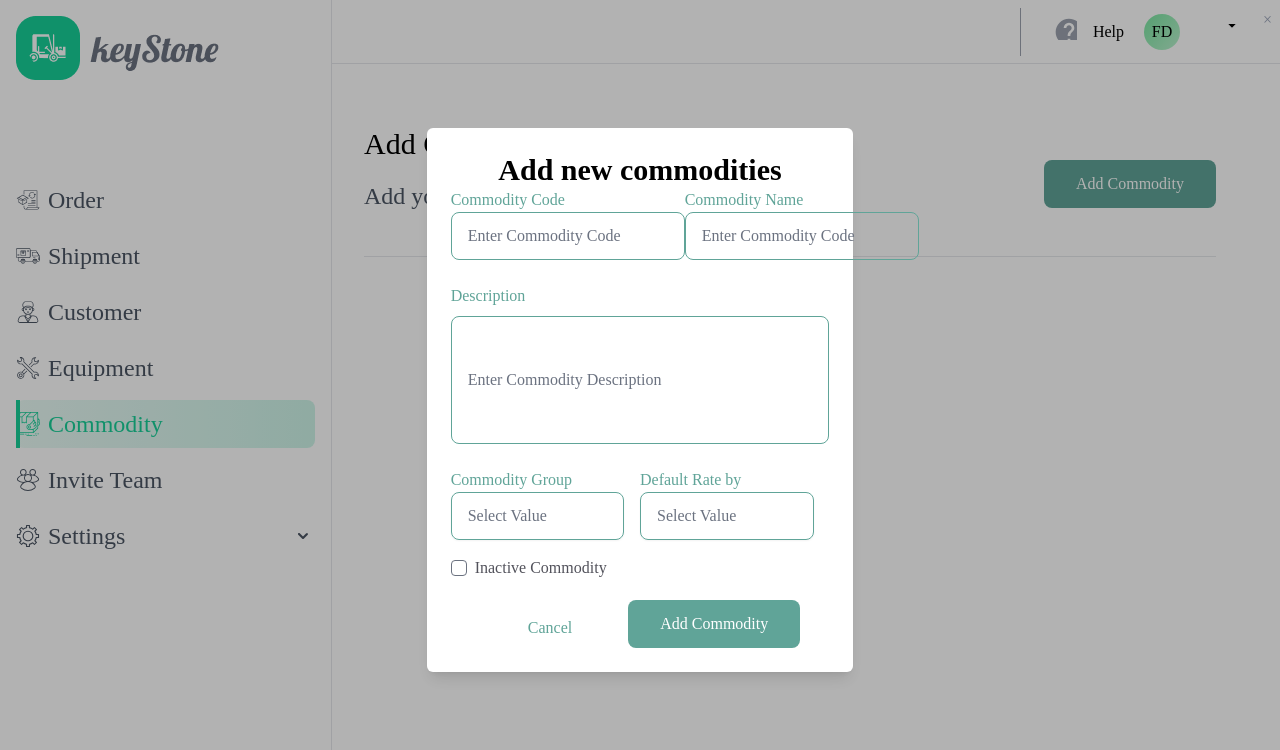
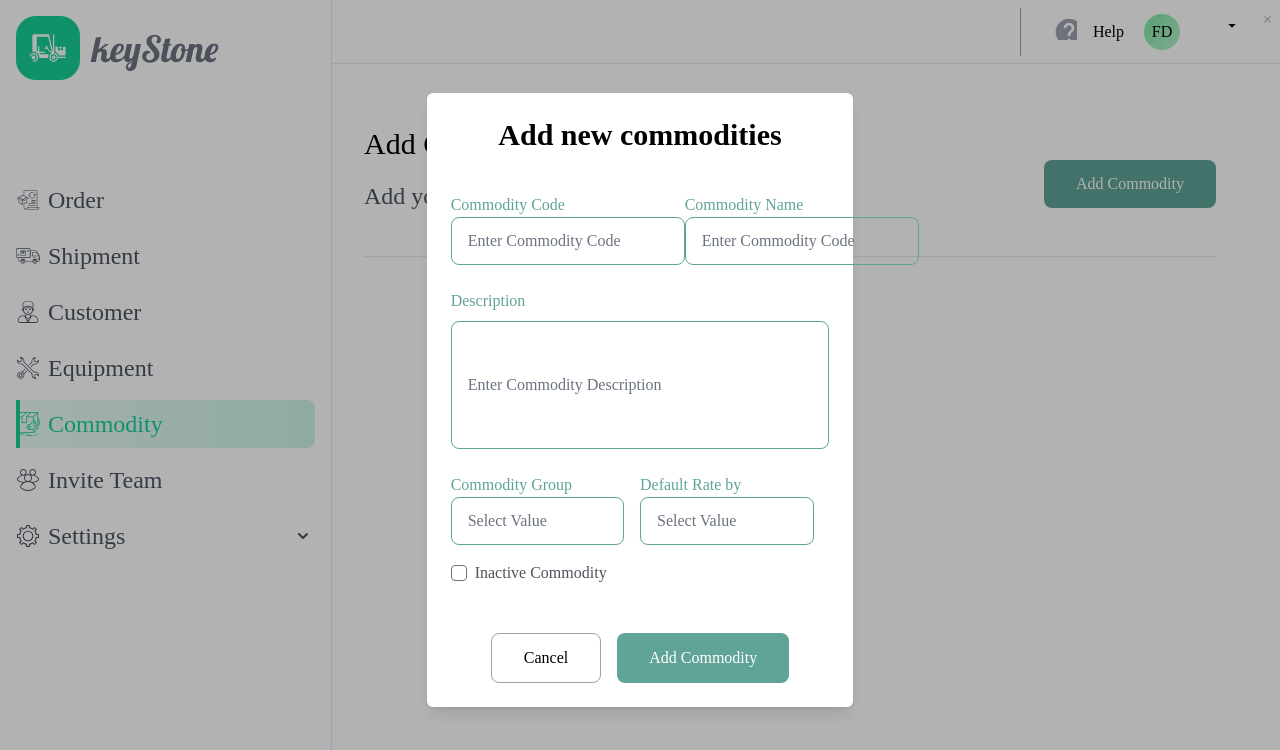
Before and after one commit to FahadInam/keystone-react, a React (Create React App) app: page /commodity in a window 1280 px wide. Both pictures are taken after a click on the button "Add Commodity". Shown: the top 750 px of the page. Built offline with nearby package versions, Linux system fonts and the light colour scheme.

Commit message:
more updates

```diff
--- a/src/components/NavComponents/Commodity.js
+++ b/src/components/NavComponents/Commodity.js
@@ -54,7 +54,7 @@ function Commodity() {
 
       <Modal isOpen={isModalOpen} onClose={closeModal}>
         {/* Add modal content here */}
-        <h1 className='text-3xl font-semibold text-center'>Add new commodities</h1>
+        <h1 className='text-3xl font-semibold text-center mb-10'>Add new commodities</h1>
 
         <div className='flex justify-between'>
             <div>
@@ -141,13 +141,13 @@ className="float-right"
         </div>
       </div>
 
-      <div className='flex justify-center mt-5'>
-        <button className='h-12 text-pirmaryColor  rounded-lg px-12 py-4 border-slate-500 mr-2'
+      <div className='flex justify-center mt-12'>
+        <button className='text-black py-4 px-8 rounded-lg leading-4 border border-gray-400 mr-2'
 
         onClick={closeModal}
         >Cancel</button>
         <button
-  className=" text-white py-4 px-8 rounded-lg leading-4 btn_css"
+  className=" text-white py-4 px-8 rounded-lg leading-4 btn_css ml-2"
 >
   Add Commodity
 </button>
```
Also changed, not shown: src/index.css (line endings or trailing spaces).
